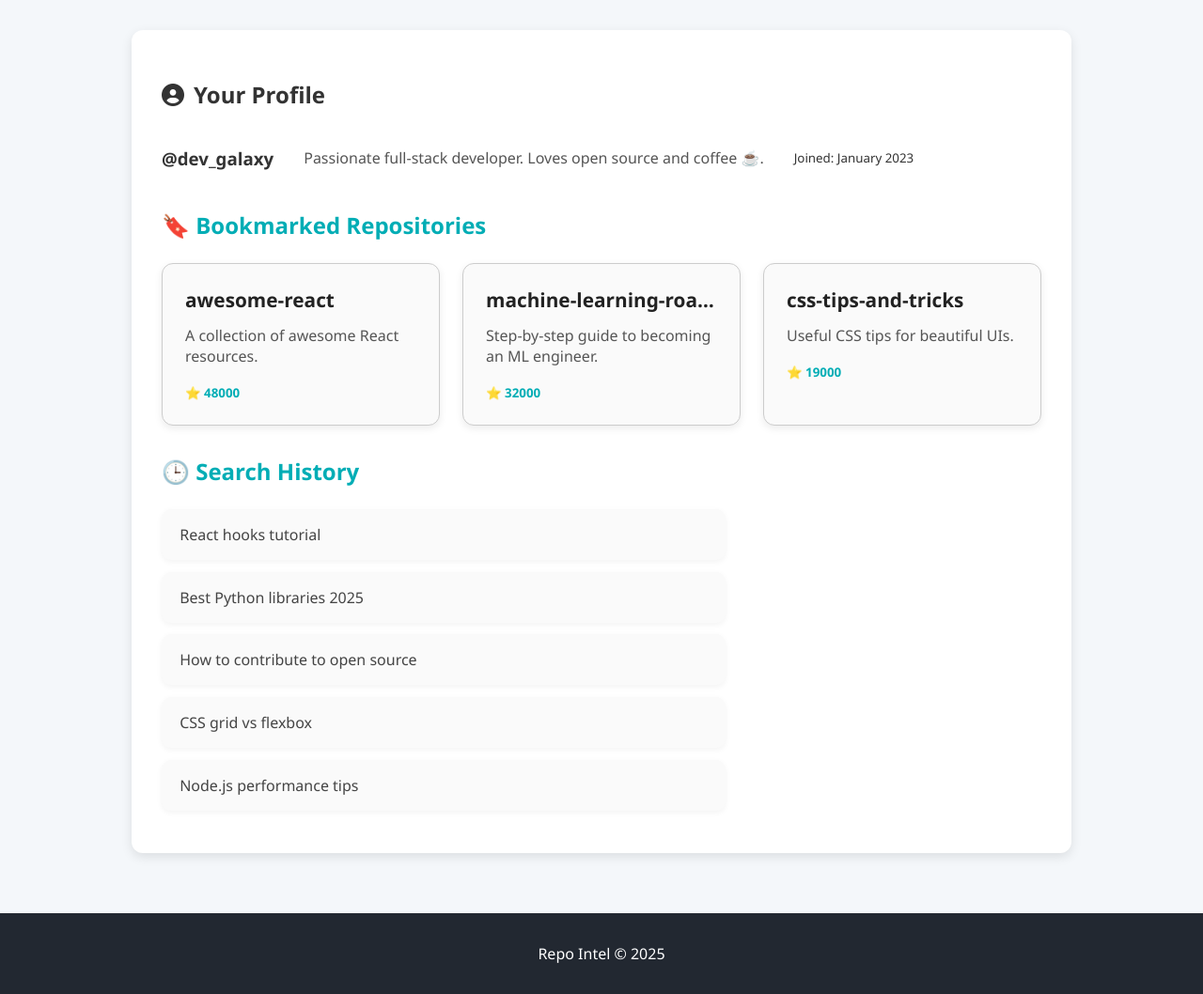
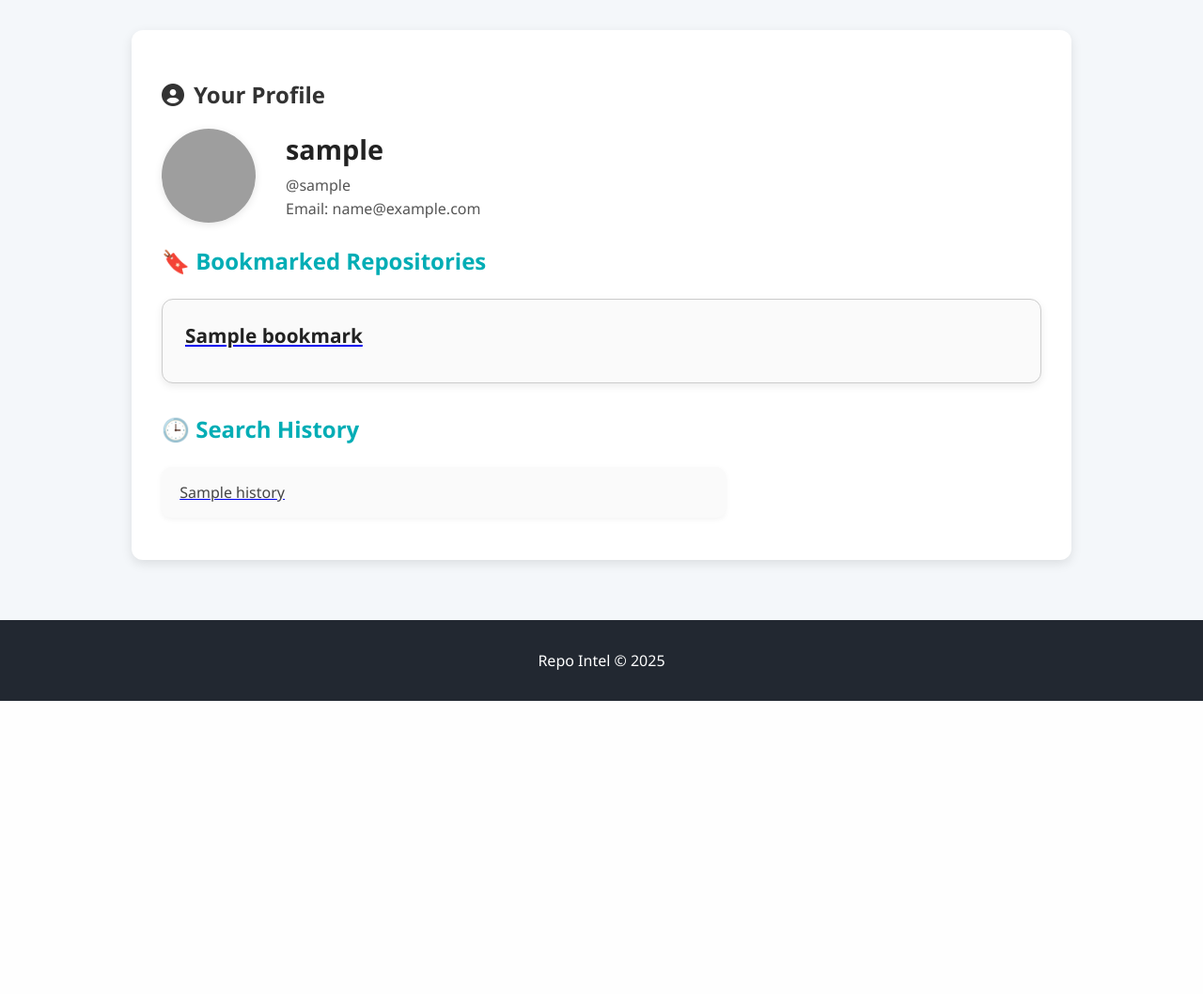
Before and after one commit to elcalzalt/repo-intel, a Flask app: page /profile in a window 1280 px wide. Shown: the part 65-1123 px from the top of the page at 94% size. After the commit the page ends 811 px from the top, so only its background shows below. Run offline with Flask 3, Linux system fonts and the light colour scheme; the visitor is signed in with stand-in values (Sample User, id 1); tables that the repository leaves empty hold one stand-in row (values such as "Sample post"); some libraries are stand-ins or nearby versions; grey boxes are pictures that could not be loaded.

Commit message:
Finished bookmark functionality and profile view

```diff
--- a/ai_analyzer.py
+++ b/ai_analyzer.py
@@ -3,7 +3,7 @@
 
 class AIAnalyzer:
     def __init__(self, key: str):
-        self.client = genai.Client(api_key=key)
+        self.client = genai.Client(api_key='AIzaSyDg0zwD9K4PD8vBgoFIUHARYOrG7Q2VlT8')
 
     def commit_str(self, commit):
         commit_message = commit[0]
--- a/app.py
+++ b/app.py
@@ -71,7 +71,11 @@
     if 'user_id' not in session:
         return redirect(url_for('login'))
 
-    return render_template('profile.html')
+    user_info = user_manager.get_user_info()
+    history = user_manager.get_search_history()
+    bookmarks = user_manager.get_bookmarks()
+
+    return render_template('profile.html', user=user_info, history=history, bookmarks=bookmarks)
 
 @app.route('/logout')
 def logout():
@@ -95,6 +99,8 @@
     forks = request.form.get('forks', '')
     updated_at = request.form.get('updated_at', '')
 
+    user_manager.add_to_search_history(search_type='Click', repo_name=full_name)
+
     # Build repo_data
     repo_data = {
         'name': name,
@@ -107,7 +113,8 @@
         'updated_at': updated_at
     }
 
-    return render_template('repo_analysis.html', repo=repo_data)
+    bookmarks = user_manager.get_bookmarks()
+    return render_template('repo_analysis.html', repo=repo_data, bookmarks=bookmarks)
 
 # API Routes for repository analysis
 @app.route('/api/summarize', methods=['POST'])
@@ -158,9 +165,7 @@
         return redirect(url_for('login'))
 
     data = request.get_json()
-    repo_url = data.get('repo_url')
     repo_name = data.get('repo_name')
-    repo_owner = data.get('repo_owner')
 
     # Mock bookmark save - replace with actual database storage
     # In real implementation, save to user's bookmarks in database
@@ -170,5 +175,22 @@
         'message': f'Repository {repo_name} has been bookmarked successfully'
     })
 
+@app.route('/toggle_bookmark', methods=['POST'])
+def toggle_bookmark():
+    if 'user_id' not in session:
+        return redirect(url_for('login'))
+
+    action = request.form['action']
+
+    if action == 'add':
+        repo_name = request.form['repo_name']
+        user_manager.add_bookmark(repo_name)
+    elif action == 'remove':
+        bookmark_id = request.form.get('bookmark_id')
+        if bookmark_id and bookmark_id.isdigit():
+            user_manager.remove_bookmark(int(bookmark_id))
+
+    return redirect(request.referrer or url_for('home'))
+
 if __name__ == '__main__':
     app.run(debug=True, host="0.0.0.0", port=8080)
--- a/static/js/profile.js
+++ b/static/js/profile.js
@@ -3,59 +3,59 @@
 const searchHistoryList = document.getElementById('searchHistoryList');
 
 // ===== Mock User Info =====
-const mockUser = {
-    username: 'dev_galaxy',
-    bio: 'Passionate full-stack developer. Loves open source and coffee ☕.',
-    joined: 'January 2023'
-};
+// const mockUser = {
+//     username: 'dev_galaxy',
+//     bio: 'Passionate full-stack developer. Loves open source and coffee ☕.',
+//     joined: 'January 2023'
+// };
 
-userInfoContainer.innerHTML = `
-    <h3>@${mockUser.username}</h3>
-    <p>${mockUser.bio}</p>
-    <small>Joined: ${mockUser.joined}</small>
-`;
+// userInfoContainer.innerHTML = `
+//     <h3>@${mockUser.username}</h3>
+//     <p>${mockUser.bio}</p>
+//     <small>Joined: ${mockUser.joined}</small>
+// `;
 
 // ===== Mock Bookmarks =====
-const mockBookmarks = [
-    {
-        name: 'awesome-react',
-        description: 'A collection of awesome React resources.',
-        stars: 48000
-    },
-    {
-        name: 'machine-learning-roadmap',
-        description: 'Step-by-step guide to becoming an ML engineer.',
-        stars: 32000
-    },
-    {
-        name: 'css-tips-and-tricks',
-        description: 'Useful CSS tips for beautiful UIs.',
-        stars: 19000
-    }
-];
+// const mockBookmarks = [
+//     {
+//         name: 'awesome-react',
+//         description: 'A collection of awesome React resources.',
+//         stars: 48000
+//     },
+//     {
+//         name: 'machine-learning-roadmap',
+//         description: 'Step-by-step guide to becoming an ML engineer.',
+//         stars: 32000
+//     },
+//     {
+//         name: 'css-tips-and-tricks',
+//         description: 'Useful CSS tips for beautiful UIs.',
+//         stars: 19000
+//     }
+// ];
 
-mockBookmarks.forEach(repo => {
-    const card = document.createElement('div');
-    card.classList.add('repo-card');
-    card.innerHTML = `
-        <h3>${repo.name}</h3>
-        <p>${repo.description}</p>
-        <small>⭐ ${repo.stars}</small>
-    `;
-    bookmarksContainer.appendChild(card);
-});
+// mockBookmarks.forEach(repo => {
+//     const card = document.createElement('div');
+//     card.classList.add('repo-card');
+//     card.innerHTML = `
+//         <h3>${repo.name}</h3>
+//         <p>${repo.description}</p>
+//         <small>⭐ ${repo.stars}</small>
+//     `;
+//     bookmarksContainer.appendChild(card);
+// });
 
 /* ===== Mock Search History ===== */
-const mockSearchHistory = [
-    "React hooks tutorial",
-    "Best Python libraries 2025",
-    "How to contribute to open source",
-    "CSS grid vs flexbox",
-    "Node.js performance tips"
-];
+// const mockSearchHistory = [
+//     "React hooks tutorial",
+//     "Best Python libraries 2025",
+//     "How to contribute to open source",
+//     "CSS grid vs flexbox",
+//     "Node.js performance tips"
+// ];
 
-mockSearchHistory.forEach(item => {
-    const li = document.createElement('li');
-    li.textContent = item;
-    searchHistoryList.appendChild(li);
-});
+// mockSearchHistory.forEach(item => {
+//     const li = document.createElement('li');
+//     li.textContent = item;
+//     searchHistoryList.appendChild(li);
+// });
--- a/templates/profile.html
+++ b/templates/profile.html
@@ -10,25 +10,39 @@
     <h1><i class="fas fa-user-circle" style="margin-right: 10px;"></i>Your Profile</h1>
 
     <div class="user-info" id="userInfo">
-      <img src="https://via.placeholder.com/100" alt="User Avatar" />
+      <img src="https://i.pinimg.com/736x/6e/67/5d/6e675d465be41e0b8f4f3f7983869508.jpg" alt="User Avatar" />
       <div>
-        <h2>Jane Doe</h2>
-        <p class="username">@janedoe</p>
-        <p>Email: janedoe@example.com</p>
+        <h2>{{user.username}}</h2>
+        <p class="username">@{{user.username}}</p>
+        <p>Email: {{user.email}}</p>
       </div>
     </div>
 
     <section class="bookmarked-repos">
       <h2>🔖 Bookmarked Repositories</h2>
       <div class="repo-list" id="bookmarks">
-        <!-- Bookmark cards dynamically inserted here -->
+        {% if bookmarks %}
+        {% for bookmark in bookmarks %}
+        <div class="repo-card">
+          <a href="{{ url_for('repo_analysis', repo_name=bookmark.repo_name) }}"><h3>{{ bookmark.repo_name }}</h3></a>
+        </div>
+        {% endfor %}
+        {% else %}
+        <p>No bookmarks.</p>
+        {% endif %}
       </div>
     </section>
 
     <section class="search-history">
       <h2>🕒 Search History</h2>
       <ul id="searchHistoryList" class="search-history-list">
-        <!-- Search history items  -->
+        {% if history %}
+        {% for h in history %}
+        <a href="{{ url_for('repo_analysis', repo_name=h.repo_name) }}"><li>{{ h.repo_name }}</li></a>
+        {% endfor %}
+        {% else %}
+        <p>No searches.</p>
+        {% endif %}
       </ul>
     </section>
   </section>
--- a/user_manager.py
+++ b/user_manager.py
@@ -291,3 +291,23 @@
             self.add_to_search_history('Summary', repo)
 
         return summary
+
+    def get_user_info(self) -> Optional[dict]:
+        if not self.is_logged_in():
+            return None
+        try:
+            with self.engine.begin() as conn:
+                query = db.select(self.users).where(self.users.c.id == self.current_user_id)
+                user = conn.execute(query).fetchone()
+                if user:
+                    return {
+                        'id': user[0],
+                        'username': user[1],
+                        'email': user[2],
+                        'created_at': user[5],
+                        'last_login': user[6]
+                    }
+        except Exception as e:
+            print(f"Error fetching user info: {e}")
+
+        return None
```
Also changed, not shown: templates/home.html (+0 -9 lines), templates/repo_analysis.html (+14 -5 lines).
